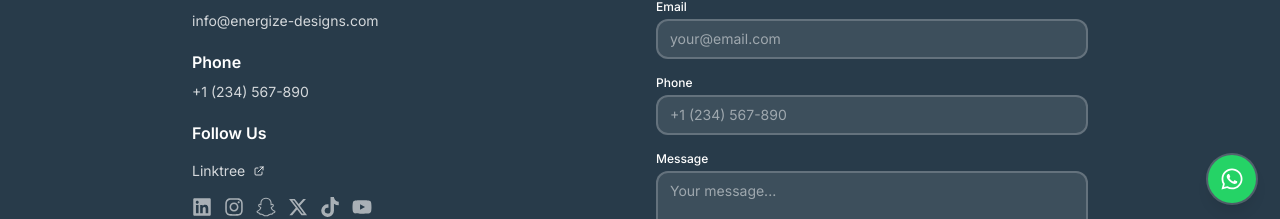
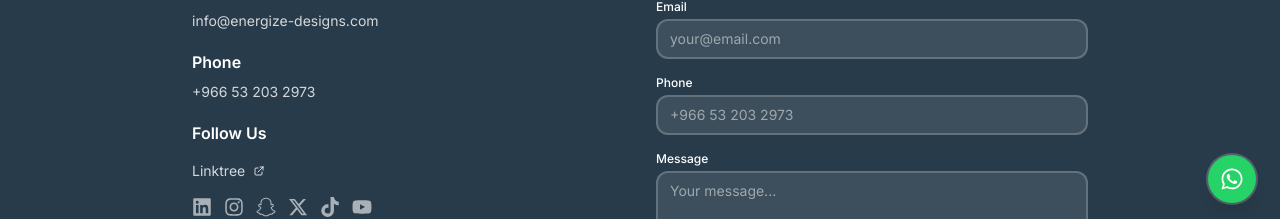
Before and after one commit to mohameddzaher/Energize-design, a Next.js app: page /contact in a window 1280 px wide. Shown: the part 573-792 px from the top of the page. Built offline with nearby package versions, Linux system fonts and the light colour scheme; a web font is replaced by a local one.

Commit message:
Update GOOGLE_DRIVE_FILE_IDS.md and contact page

```diff
--- a/app/contact/page.tsx
+++ b/app/contact/page.tsx
@@ -115,10 +115,10 @@ export default function ContactPage() {
                     Phone
                   </h3>
                   <a
-                    href="tel:+1234567890"
+                    href="tel:+966532032973"
                     className="text-sm text-white/80 hover:text-[#e4ba8b] transition-colors"
                   >
-                    +1 (234) 567-890
+                    +966 53 203 2973
                   </a>
                 </div>
                 <div>
@@ -267,7 +267,7 @@ export default function ContactPage() {
                   value={formData.phone}
                   onChange={handleChange}
                   className="w-full px-3 py-2 text-sm bg-white/10 border-2 border-white/20 rounded-xl focus:outline-none focus:border-[#e4ba8b] transition-colors text-white placeholder-white/50"
-                  placeholder="+1 (234) 567-890"
+                  placeholder="+966 53 203 2973"
                 />
               </div>
               <div>
```
Also changed, not shown: 1 other file (tests, documents, lock files or other folders).
